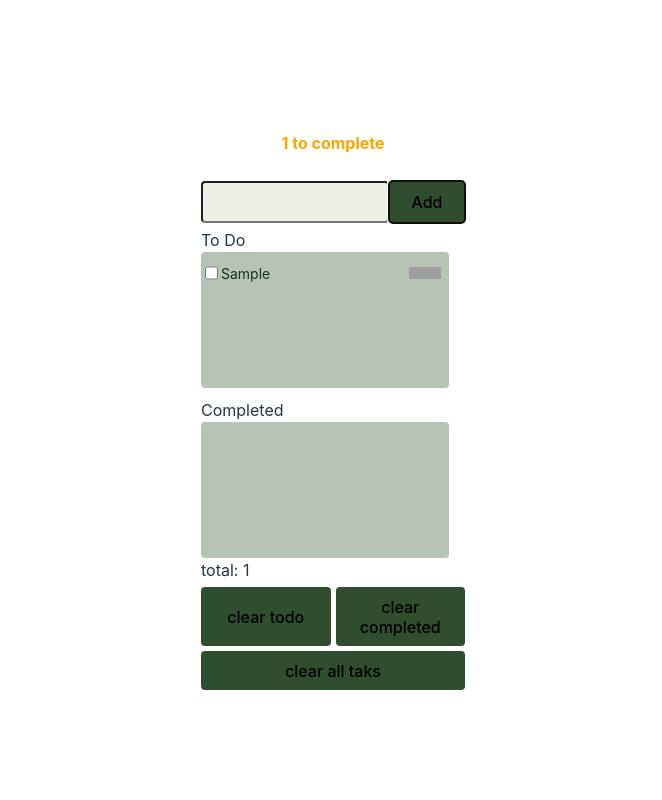
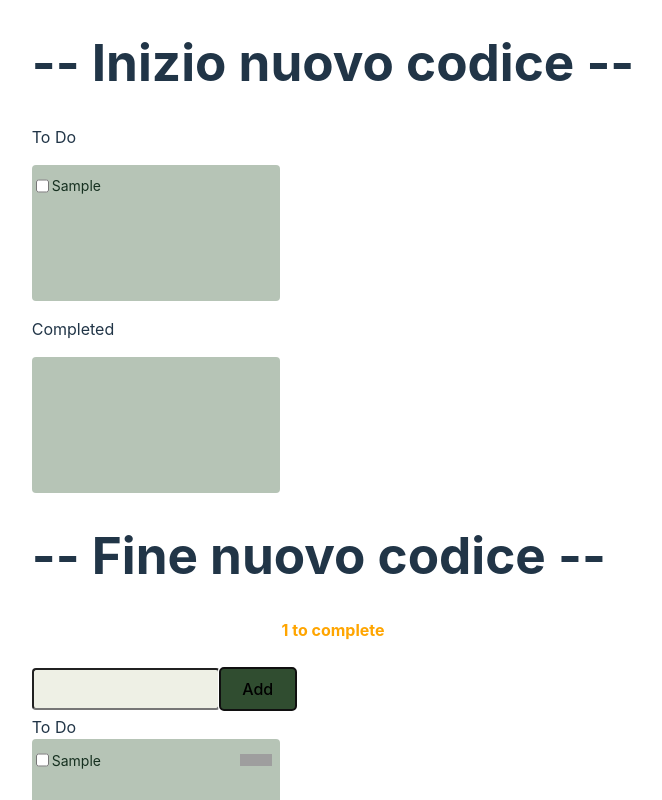
Before and after one commit to klementina1809/project, a React (Create React App) app in the folder my-app/: page / in a window 1280 px wide. Both pictures are taken after typing "Sample" into the empty fields and a click on the button "Add". Shown: the top 800 px of the page, without its empty margins (307-969 px from the left). Built offline with nearby package versions, Linux system fonts and the light colour scheme; grey boxes are pictures that could not be loaded.

Commit message:
Lezione 1

```diff
--- /dev/null
+++ b/my-app/src/components/ListContainer.jsx
@@ -0,0 +1,16 @@
+import React from "react";
+import TaskContainer from "./TaskContainer";
+import "../styles/inputStyle.css";
+
+function ListContainer(props) {
+	const { tasks, label, checked, action } = props;
+
+	return (
+		<>
+			<p>{label}</p>
+			<TaskContainer tasks={tasks} checked={checked} action={action} />
+		</>
+	);
+}
+
+export default ListContainer;
--- /dev/null
+++ b/my-app/src/components/SingleTask.jsx
@@ -0,0 +1,19 @@
+import React, { useEffect } from "react";
+import "../styles/inputStyle.css";
+
+function SingleTask(props) {
+	const { checked, name, action } = props;
+
+	useEffect(() => {
+		console.log("Single task rendered", checked, name);
+	}, []);
+
+	return (
+		<div className="inputChekbox">
+			<input type="checkbox" onChange={() => action(name)} checked={checked} />
+			<span>{name}</span>
+		</div>
+	);
+}
+
+export default SingleTask;
--- /dev/null
+++ b/my-app/src/components/TaskContainer.jsx
@@ -0,0 +1,23 @@
+import React, { useEffect } from "react";
+import SingleTask from "./SingleTask";
+
+function TaskContainer(props) {
+	const { tasks, checked, action } = props;
+
+	return (
+		<div className="outputContainer">
+			{tasks.map((task, index) => {
+				return (
+					<SingleTask
+						name={task}
+						checked={checked}
+						action={action}
+						key={index}
+					/>
+				);
+			})}
+		</div>
+	);
+}
+
+export default TaskContainer;
--- a/my-app/src/pages/toDo.jsx
+++ b/my-app/src/pages/toDo.jsx
@@ -1,7 +1,8 @@
-import React, { useState } from "react";
+import React, { useState, useEffect } from "react";
 import Input from "../components/Input";
 import Button from "../components/Button";
 import Output from "../components/Output";
+import ListContainer from "../components/ListContainer";
 import "../styles/todoStyle.css";
 
 function ToDo() {
@@ -10,6 +11,12 @@ function ToDo() {
 	const [newComplitedTask, setnewComplitedTask] = useState([]);
 	const [total, setTotal] = useState(0);
 	// const [allTask, setallTask] = useState("Add new task");
+
+	useEffect(() => {
+		//quando [] è vuoto viene eseguito solo una volta
+		//al render del component dentro cui è inserito
+		console.log("Render del component");
+	}, []);
 
 	const onchangeHandler = (event) => {
 		setValue(event.target.value);
@@ -74,6 +81,25 @@ function ToDo() {
 
 	return (
 		<div>
+			<div>
+				<h1>-- Inizio nuovo codice --</h1>
+				<ListContainer
+					tasks={newTask}
+					label="To Do"
+					checked={false}
+					action={complete}
+					//onChange={...}
+					//onEdit={...}
+					//onDelete={...}
+				/>
+				<ListContainer
+					tasks={newComplitedTask}
+					label="Completed"
+					checked={true}
+					action={uncomplete}
+				/>
+				<h1>-- Fine nuovo codice --</h1>
+			</div>
 			<div className="todoContainer">
 				{newTask.length === 0 && newComplitedTask.length === 0 ? (
 					<h4 className="green">Add your first task</h4>
@@ -91,10 +117,7 @@ function ToDo() {
 					label="To Do"
 					value={newTask.map((el) => (
 						<div className="inputChekbox">
-							<input
-								type="checkbox"
-								onChange={() => complete(el)}
-							/>
+							<input type="checkbox" onChange={() => complete(el)} />
 							<span>{el}</span>
 
 							<div className="img-container">
@@ -109,9 +132,7 @@ function ToDo() {
 							</div>
 						</div>
 					))}
-				>
-					{" "}
-				</Output>
+				/>
 			</div>
 			<Output
 				label="Completed"
```
Also changed, not shown: my-app/src/components/Test.jsx (added, +11 -0 lines).
